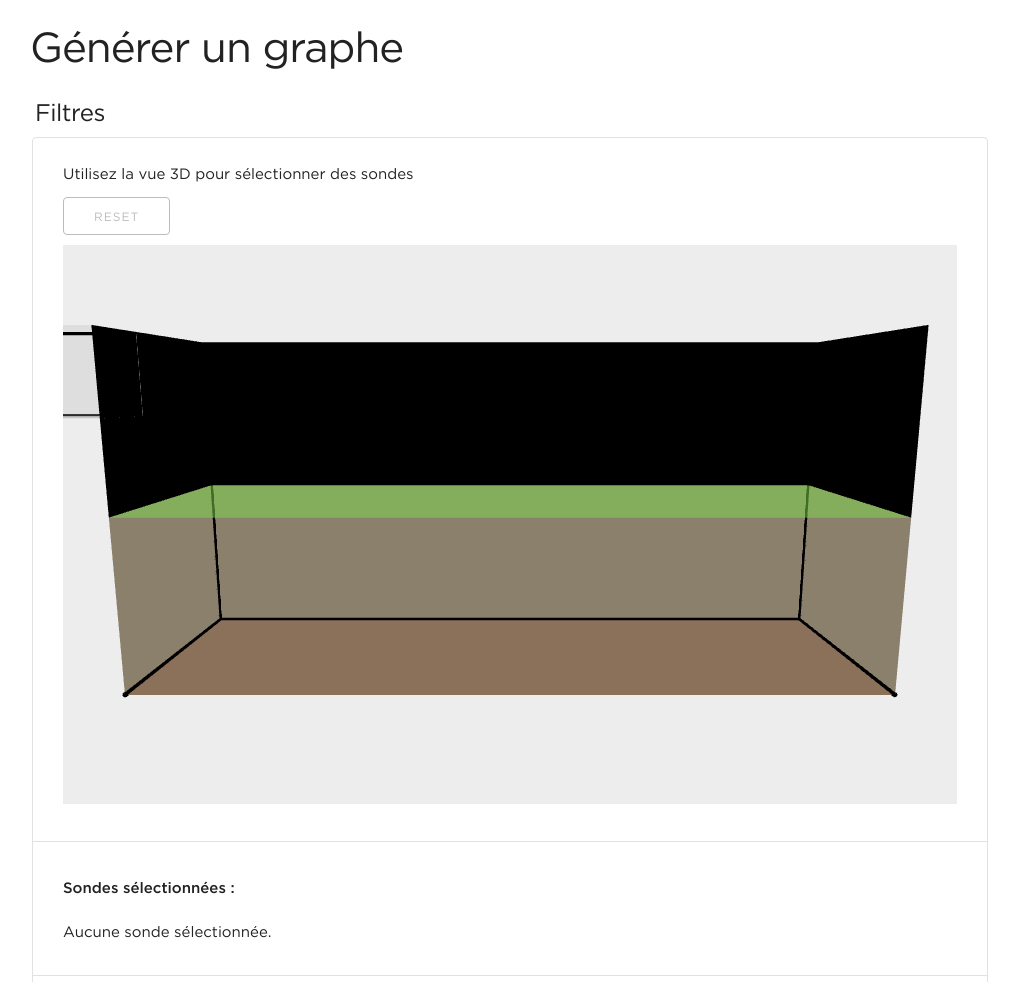
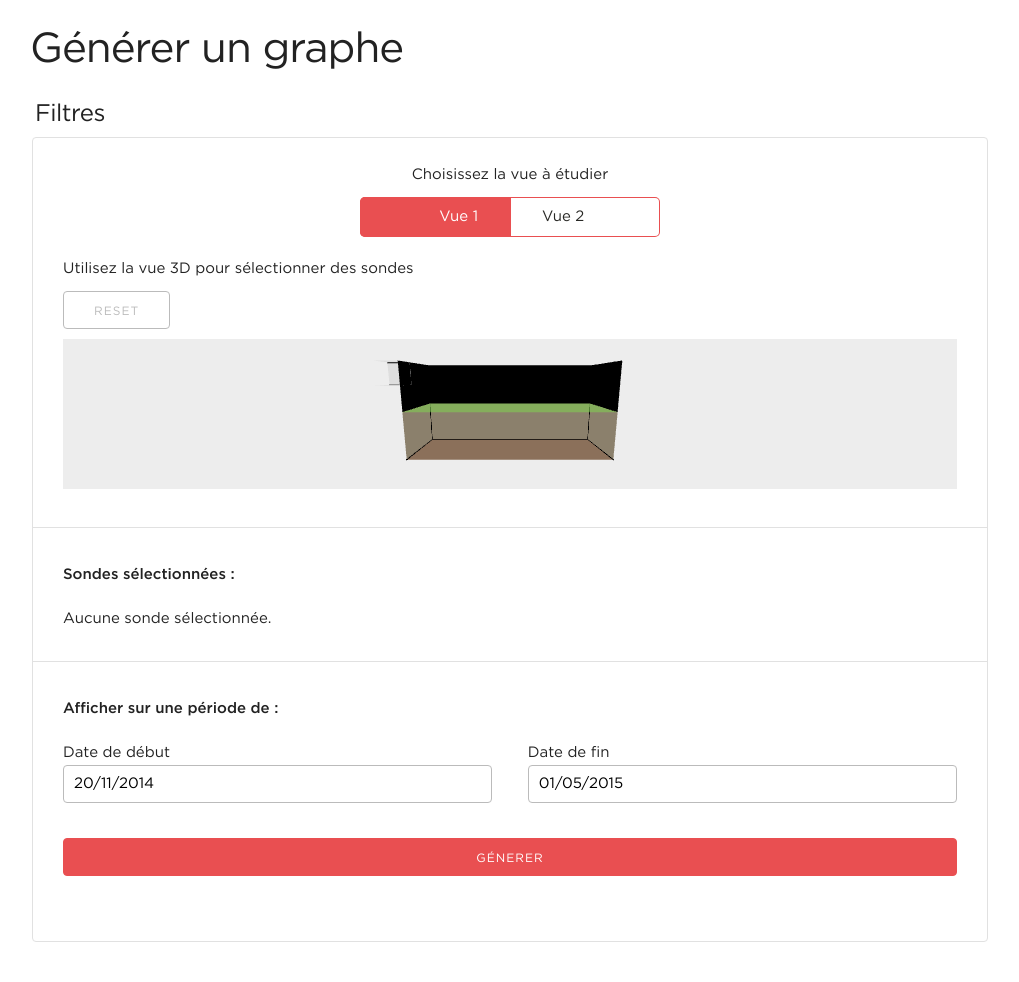
Before and after one commit to Sboune/puit-canadien-web, a PHP site: page / in a window 1280 px wide. Shown: the part 67-1049 px from the top of the page, without its empty margins (130-1149 px from the left). Run offline with PHP 8.4, Linux system fonts and the light colour scheme; data that the repository does not hold is empty; a stand-in replaces the project's code that opens the database connection; some libraries are stand-ins or nearby versions; some web fonts are replaced.

Commit message:
Ajout d'un bouton pour changer de vue 3D
Ajout d'un bouton dans index.php pour changer entre la Vue 1 et la Vue 2.
Modification du path dans includes/scripts/generer_graph.php (utilisation de __DIR__).

```diff
--- a/assets/css/main.css
+++ b/assets/css/main.css
@@ -671,6 +671,9 @@ html, body {
 .wrapper {
   padding-top: 6em; }
 
+.ta-center {
+  text-align: center; }
+
 /* ==========================================================================
    COMPONENTS
    - Page-head
@@ -850,6 +853,48 @@ th {
 iframe {
   border: 0; }
 
+/*------------------------------------*\
+    #switcher
+\*------------------------------------*/
+.switcher-wraper {
+  position: relative;
+  margin: 10px auto 0;
+  width: 300px;
+  height: 40px;
+  margin-bottom: 2rem; }
+
+.switcher {
+  float: left;
+  width: 150px;
+  height: 40px;
+  box-shadow: inset 0 0 0 1px #E94F51;
+  font-family: "Gotham-Book", "HelveticaNeue", "Helvetica Neue", Helvetica, Arial, sans-serif;
+  font-size: 1.5rem;
+  line-height: 40px;
+  color: #282825;
+  box-sizing: border-box;
+  cursor: pointer;
+  -webkit-tap-highlight-color: transparent;
+  transition: all 0.2s ease-out; }
+
+.switcher:hover {
+  background-color: #fdeeee; }
+
+.switcher-left {
+  border-radius: 5px 0 0 5px;
+  text-align: right;
+  padding-right: 32px; }
+
+.switcher-right {
+  border-radius: 0 5px 5px 0;
+  text-align: left;
+  padding-left: 32px; }
+
+.switcher.active {
+  background: #E94F51;
+  color: #fff;
+  cursor: default; }
+
 /* Page-foot
    ========================================================================== */
 /*------------------------------------*\
--- a/assets/sass/_base.scss
+++ b/assets/sass/_base.scss
@@ -46,6 +46,9 @@ html, body {
   padding-top: 6em;
 }
 
+.ta-center {
+  text-align: center;
+}
 
 
 /* ==========================================================================
@@ -301,6 +304,54 @@ iframe {
   border: 0;
 }
 
+/*------------------------------------*\
+    #switcher
+\*------------------------------------*/
+.switcher-wraper {
+  position: relative;
+  margin: 10px auto 0;
+  width: 300px;
+  height: 40px;
+  margin-bottom: 2rem;
+}
+
+.switcher {
+  float: left;
+  width: 150px;
+  height: 40px;
+  box-shadow: inset 0 0 0 1px $primary-color;
+  font-family: $font-family;
+  font-size: 1.5rem;
+  line-height: 40px;
+  color: #282825;
+  box-sizing: border-box;
+  cursor: pointer;
+  -webkit-tap-highlight-color: transparent;
+  transition: all 0.2s ease-out;
+}
+
+.switcher:hover {
+  background-color: lighten($primary-color, 35%);
+}
+
+.switcher-left {
+  border-radius: 5px 0 0 5px;
+  text-align: right;
+  padding-right: 32px;
+}
+
+.switcher-right {
+  border-radius: 0 5px 5px 0;
+  text-align: left;
+  padding-left: 32px;
+}
+
+.switcher.active {
+  background: $primary-color;
+  color: #fff;
+  cursor: default;
+}
+
 /* Page-foot
    ========================================================================== */
 
--- a/index.php
+++ b/index.php
@@ -36,6 +36,11 @@
           <h5 class="section-header">Filtres</h5>
           <div class="box">
             <div class="box-section">
+              <p class="ta-center">Choisissez la vue à étudier</p>
+              <div class="switcher-wraper u-cf">
+                <div class="switcher switcher-left active">Vue 1</div>
+                <div class="switcher switcher-right">Vue 2</div>
+              </div>
               <p>Utilisez la vue 3D pour sélectionner des sondes</p>
               <button type="button" id="reset" onclick="resetIframe()"> Reset </button>
               <iframe id="iframe" class="u-full-width" src="includes/layout/vue3D.php"></iframe>
@@ -122,7 +127,22 @@
           scrollToAnchor(chartsection);
           return false;
         });
-      });
+
+        $('.switcher-wraper .switcher').click(function(event) {
+          if ($(this).hasClass('active')) {
+            return;
+          }
+          $('.switcher-wraper .switcher.active').removeClass('active');
+          $(this).addClass('active');
+
+          var source = $('#iframe').attr('src');
+          if (source == "includes/layout/vue3D.php") {
+            $('#iframe').attr('src','includes/layout/vue3D-2.php');
+          } else {
+            $('#iframe').attr('src','includes/layout/vue3D.php');
+          }
+        });
+      }
 
       $('#datepicker').datepicker({
         format: "dd/mm/yyyy",
```
